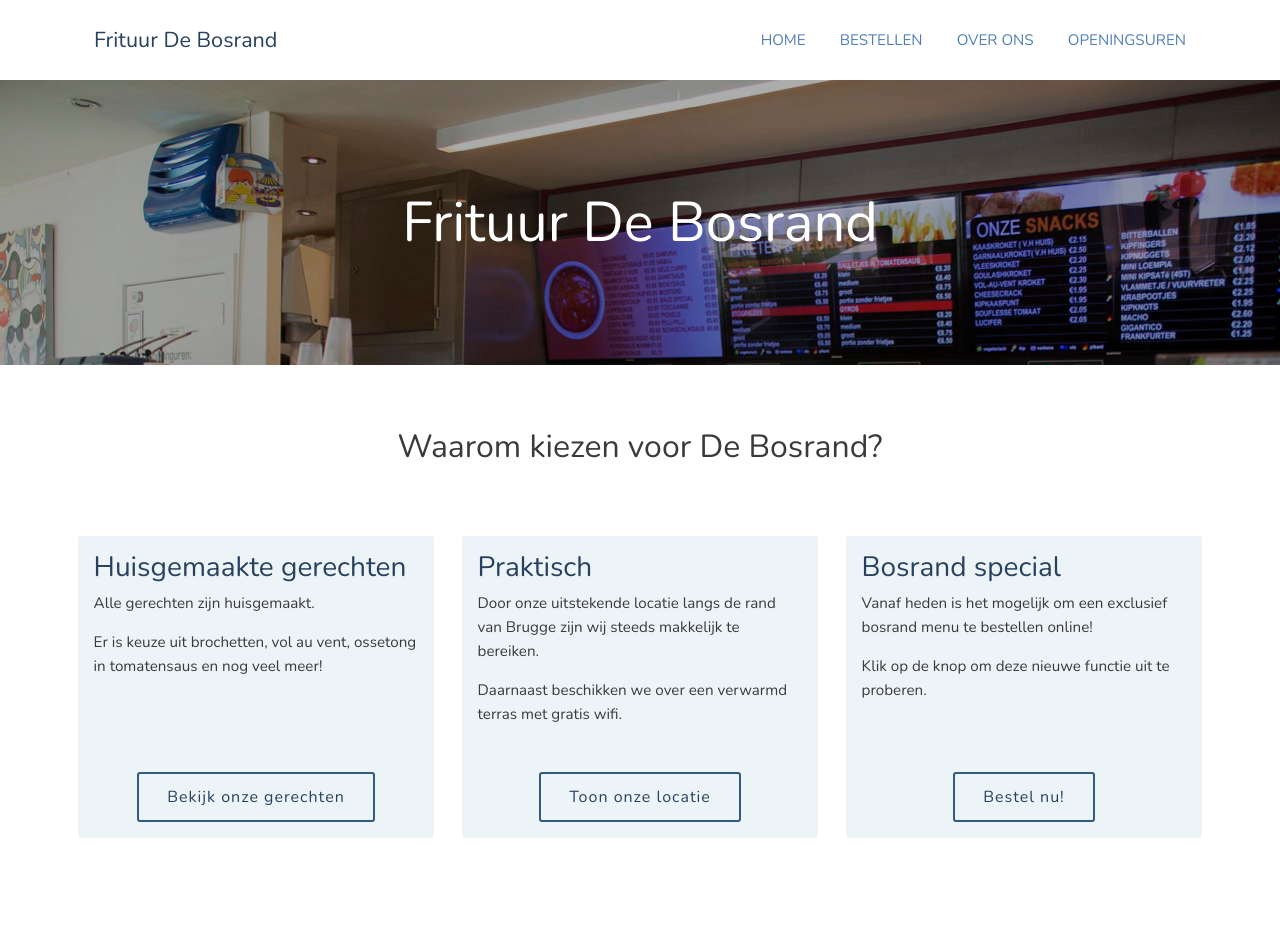
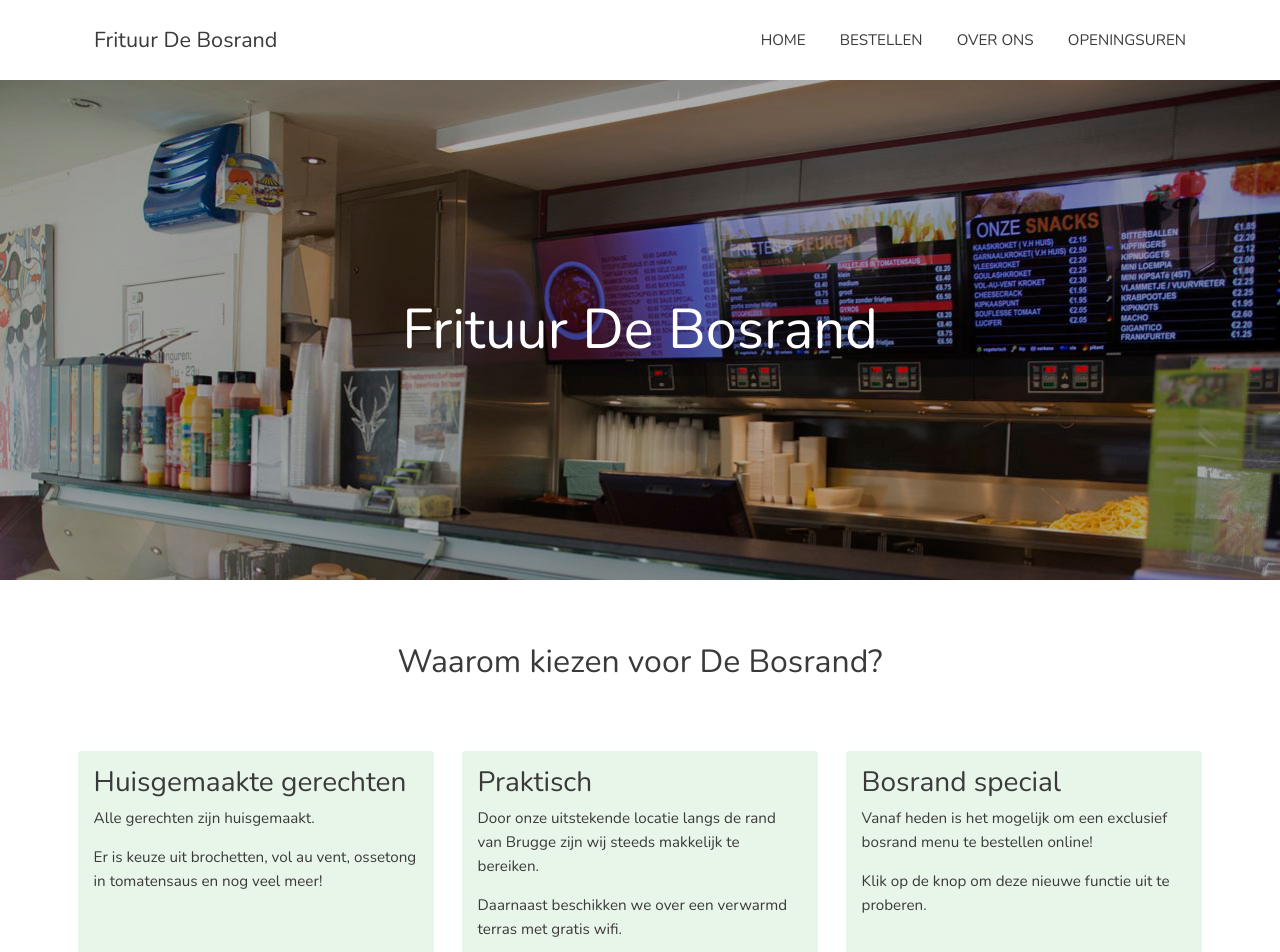
Before and after one commit to DM-be/Webproject-AWT, an Angular app: page / in a window 1280 px wide. Shown: the top 952 px of the page. Built offline with nearby package versions, Linux system fonts and the light colour scheme; what ng-pick-datetime would draw is missing.

Commit message:
css colors

```diff
--- a/src/app/product-form/product-form.component.ts
+++ b/src/app/product-form/product-form.component.ts
@@ -41,7 +41,7 @@ export class ProductFormComponent {
   confirmOrder(): void
   {
     alert("uw bestelling is onderweg! zie console log voor de verzonden data" )
-    document.querySelector('#closeButton').click();
+    document.getElementById("closeButton").click();
     console.log(JSON.stringify(this.model))
     // send to backend here
   }
--- a/src/assets/css/style.css
+++ b/src/assets/css/style.css
@@ -38,7 +38,6 @@ a:hover {
   padding: 0.85em 0;
 }
 
-
 #main-header .container {
   display: flex;
   flex-direction: row;
@@ -55,19 +54,18 @@ a:hover {
 }
 #main-header .org {
   font-size: 1.35em;
-  color: #28415E;
+  color: #3a3a3a;
 }
 #main-header nav a {
   font-size: 0.65em;
   text-transform: uppercase;
-  color: #517fb5;
+  color: #3a3a3a;
 }
 @media (min-width: 500px) {
   #main-header nav a {
     font-size: 0.95em;
   }
 }
-
 
 /* Intro  */
 #intro {
@@ -76,9 +74,11 @@ a:hover {
   justify-content: center;
   align-items: center;
   padding: 7em 0;
-    background-image: url("../images/toonbank.jpg");
-    background-repeat: no-repeat;
-    background-size: cover;
+  background-image: url("../images/toonbank.jpg");
+  background-repeat: no-repeat;
+  background-size: cover;
+  min-height: 500px;
+
 }
 #intro .top {
   display: flex;
@@ -104,27 +104,13 @@ a:hover {
   margin: 0;
   font-size: 3.5em;
 }
-
-#intro .top .button {
-  background-color: white;
-  display: flex;
-  align-items: center;
-  padding: 10px 30px;
-  box-shadow: inset 0 0 0 2px #375a82;
-  color: #28415E
-}
-#intro .top .button:hover {
-  background:  #375a82;
-  color: #fff;
-}
-
-/* Middle */
-
 h2 {
 
   text-align: center;
   padding-top: 2em
 }
+
+/* Middle */
 
 #middle {
   display: flex;
@@ -132,7 +118,7 @@ h2 {
   padding: 4em 0;
 }
 #middle article {
-  background: #edf4f7;
+  background: #e8f5e9 ;
   display: flex;
   flex-direction: column;
   flex: 1;
@@ -143,9 +129,7 @@ h2 {
 #middle article:last-child {
   margin-bottom: 0;
 }
-#middle article h3 {
-  color: #28415E;
-}
+
 #middle article p {
   margin: 0 0 1em;
   font-size: 0.95em;
@@ -161,11 +145,12 @@ h2 {
   align-self: center;
   margin-top: auto;
   padding: 10px 30px;
-  box-shadow: inset 0 0 0 2px #375a82;
-  color: #28415E;
+  box-shadow: inset 0 0 0 2px #66bb6a;
+  color: #3a3a3a;
+
 }
 #middle article .button:hover {
-  background: #375a82;
+  background: #66bb6a;
   color: #fff;
 }
 @media (min-width: 800px) {
@@ -224,21 +209,15 @@ h2 {
   text-align: center;
   color: #fff;
 }
-#bottom ul li div , #bottom ul li div  {
-  margin: 0;
-}
-
 
 #bottom ul li img {
   position: relative;
   z-index: -1;
 }
 
-
-
 /* Footer */
 #main-footer {
-  background: #d9e4ea;
+  background: #e8f5e9;
   flex: 1;
   padding: 2em 0;
   text-align: center;
```
